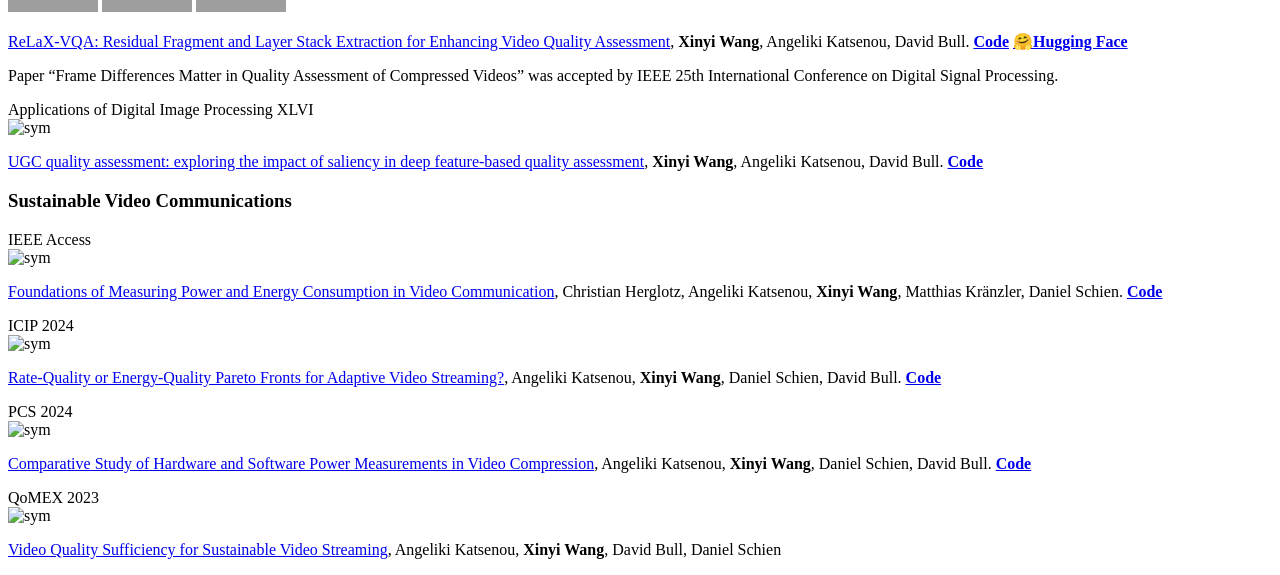
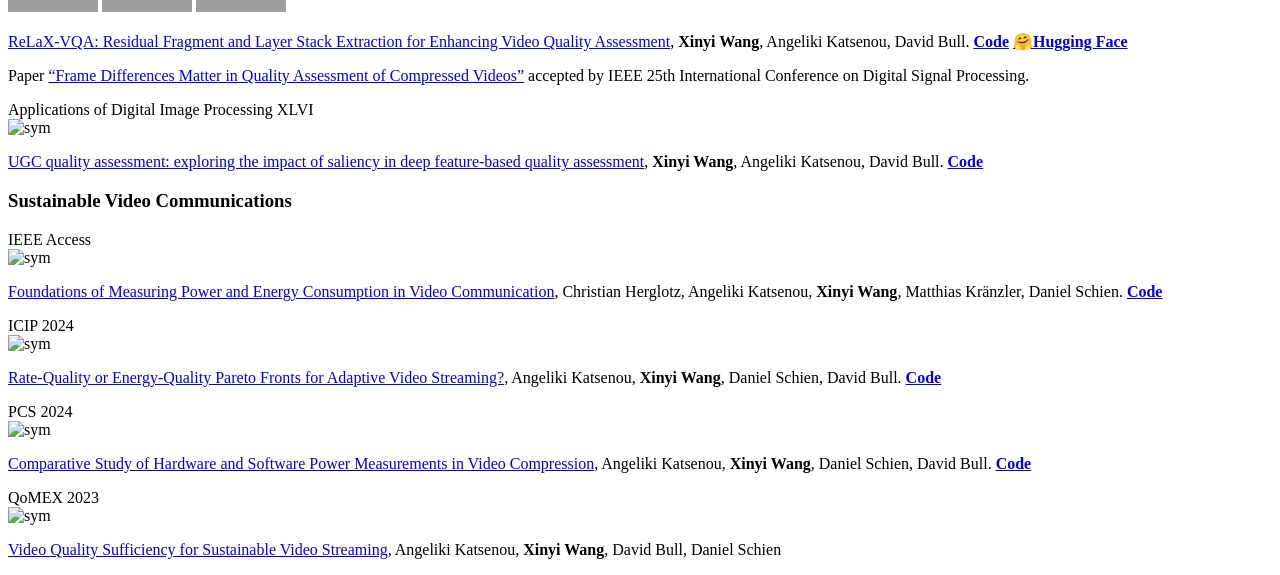
Before and after one commit to xinyiW915/xinyiW915.github.io, a Jekyll site: the page built from _pages/includes/pub.md, in a window 1280 px wide and 900 px high, scrolled down 1128 px, cut to the strip 325-900 px from the top of the window. Built offline with Jekyll 4.4.1, drawn with Linux system fonts in a browser that asks for light colours; our own code applies the rules of GitHub Pages for plain Markdown files; part of the change alters nothing that is shown; grey boxes are pictures that could not be loaded.

Commit message:
Update pub.md

```diff
--- a/_pages/includes/pub.md
+++ b/_pages/includes/pub.md
@@ -10,7 +10,7 @@
 
 [ReLaX-VQA: Residual Fragment and Layer Stack Extraction for Enhancing Video Quality Assessment](https://arxiv.org/abs/2407.11496), **Xinyi Wang**, Angeliki Katsenou, David Bull. [**Code**](https://github.com/xinyiW915/ReLaX-VQA) [**🤗Hugging Face**](https://huggingface.co/papers/2407.11496)
 
-Paper “Frame Differences Matter in Quality Assessment of Compressed Videos” was accepted by IEEE 25th International Conference on Digital Signal Processing.
+Paper [“Frame Differences Matter in Quality Assessment of Compressed Videos”](https://ieeexplore.ieee.org/document/11075040) accepted by IEEE 25th International Conference on Digital Signal Processing.
 </div>
 </div>
 
@@ -33,7 +33,7 @@ Paper “Frame Differences Matter in Quality Assessment of Compressed Videos”
 <div class='paper-box'><div class='paper-box-image'><div><div class="badge">ICIP 2024</div><img src='images/Overview_EQABR.png' alt="sym" width="80%"></div></div>
 <div class='paper-box-text' markdown="1">
 
-[Rate-Quality or Energy-Quality Pareto Fronts for Adaptive Video Streaming?](https://arxiv.org/abs/2402.07057), Angeliki Katsenou, **Xinyi Wang**, Daniel Schien, David Bull. [**Code**](https://github.com/xinyiW915/quality-energy/tree/main/ICIP-2024)
+[Rate-Quality or Energy-Quality Pareto Fronts for Adaptive Video Streaming?](https://ieeexplore.ieee.org/document/10648088), Angeliki Katsenou, **Xinyi Wang**, Daniel Schien, David Bull. [**Code**](https://github.com/xinyiW915/quality-energy/tree/main/ICIP-2024)
 </div>
 </div>
 
@@ -41,7 +41,7 @@ Paper “Frame Differences Matter in Quality Assessment of Compressed Videos”
 <div class='paper-box'><div class='paper-box-image'><div><div class="badge">PCS 2024</div><img src='images/Overview.png' alt="sym" width="85%"></div></div>
 <div class='paper-box-text' markdown="1">
 
-[Comparative Study of Hardware and Software Power Measurements in Video Compression](https://arxiv.org/abs/2312.12150v1), Angeliki Katsenou, **Xinyi Wang**, Daniel Schien, David Bull. [**Code**](https://github.com/xinyiW915/quality-energy/tree/main/PCS-2024)
+[Comparative Study of Hardware and Software Power Measurements in Video Compression](https://ieeexplore.ieee.org/document/10566286), Angeliki Katsenou, **Xinyi Wang**, Daniel Schien, David Bull. [**Code**](https://github.com/xinyiW915/quality-energy/tree/main/PCS-2024)
 </div>
 </div>
 
```
